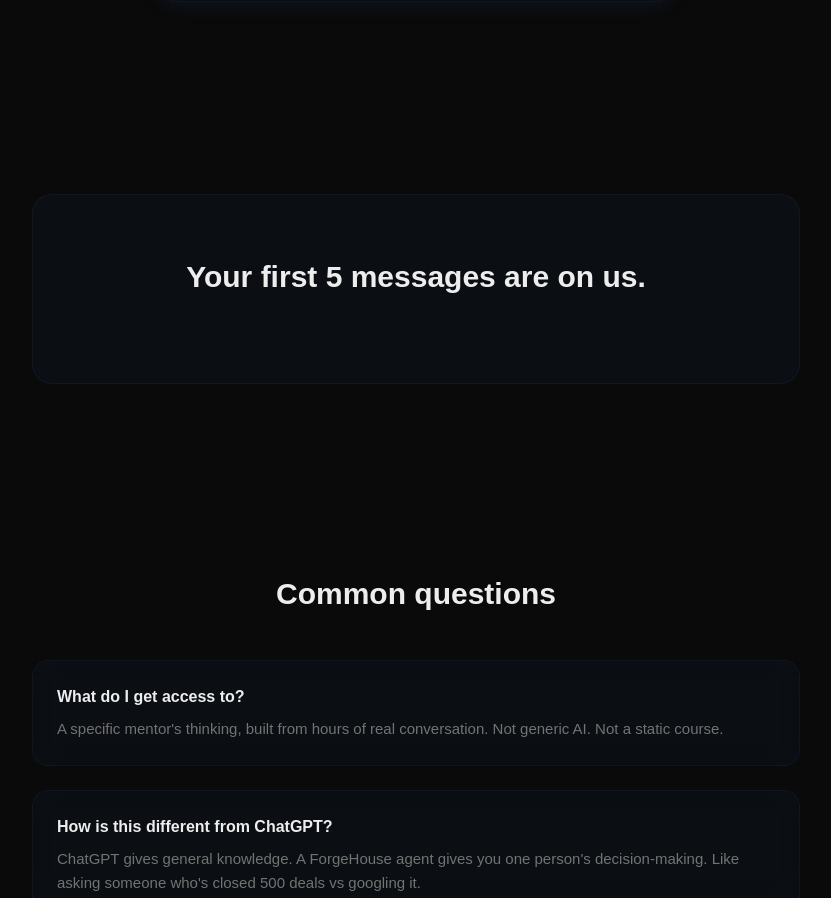
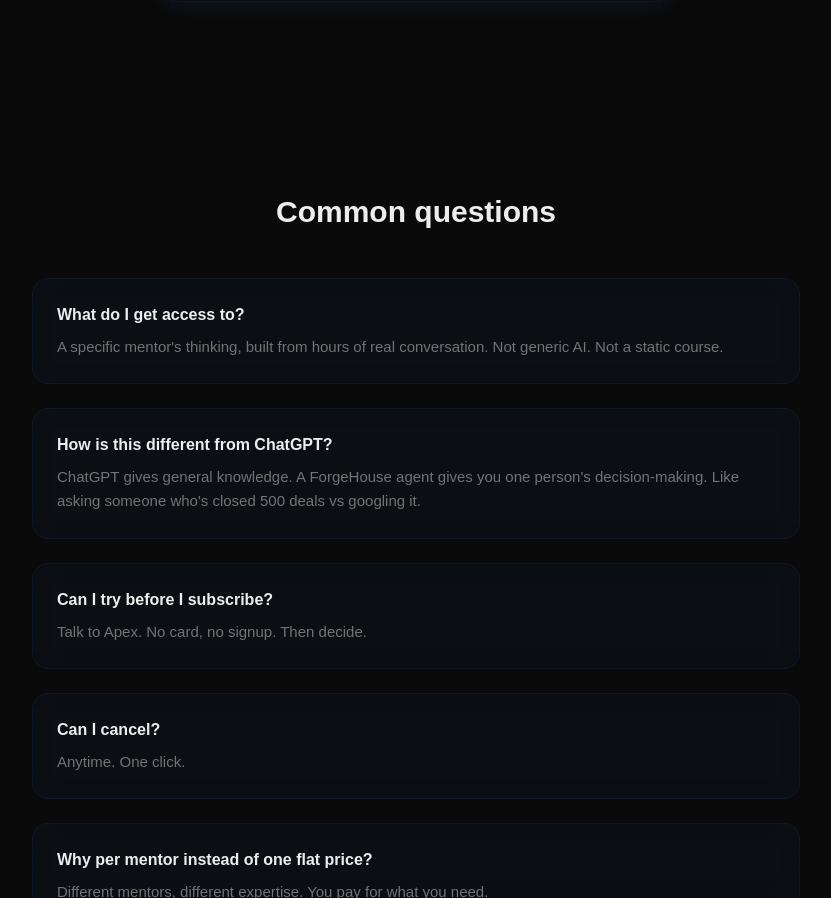
Before and after one commit to Apex-Sudo/forgehouse-site, a Next.js app: page /pricing in a window 1280 px wide. Shown: the part 1071-1969 px from the top of the page, without its empty margins (224-1055 px from the left). Built offline with nearby package versions, Linux system fonts and the light colour scheme.

Commit message:
pricing: remove duplicate 'first 5 messages' section

```diff
--- a/src/app/pricing/page.tsx
+++ b/src/app/pricing/page.tsx
@@ -79,13 +79,6 @@ export default function PricingPage() {
         </div>
       </section>
 
-      {/* The math */}
-      <section className="px-6 py-24">
-        <div className="max-w-3xl mx-auto section-module gradient-blue text-center">
-          <h2 className="text-2xl md:text-3xl font-bold mb-6">Your first 5 messages are on us.</h2>
-        </div>
-      </section>
-
       {/* FAQ */}
       <section className="px-6 py-24">
         <div className="max-w-3xl mx-auto">
```
